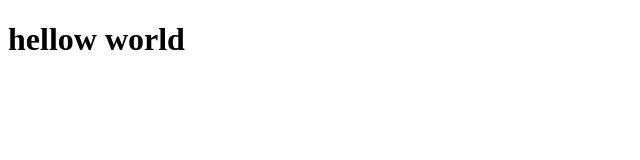
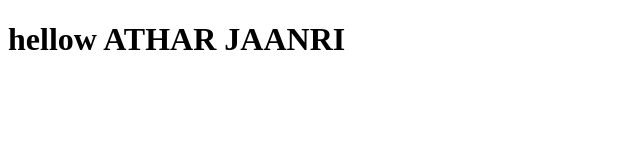
Before and after one commit to Athar-ali-siddiqui/mod3-assignment, a plain HTML site: page site/index.html in a window 1280 px wide. Shown: the whole page, without its empty margins (0-640 px from the left). Drawn offline with Linux system fonts and the light colour scheme.

Commit message:
Small changes

```diff
--- a/site/index.html
+++ b/site/index.html
@@ -6,6 +6,6 @@
     <title>Hellow</title>
   </head>
   <body>
-    <h1>hellow world</h1>
+    <h1>hellow ATHAR JAANRI</h1>
   </body>
 </html>
```
